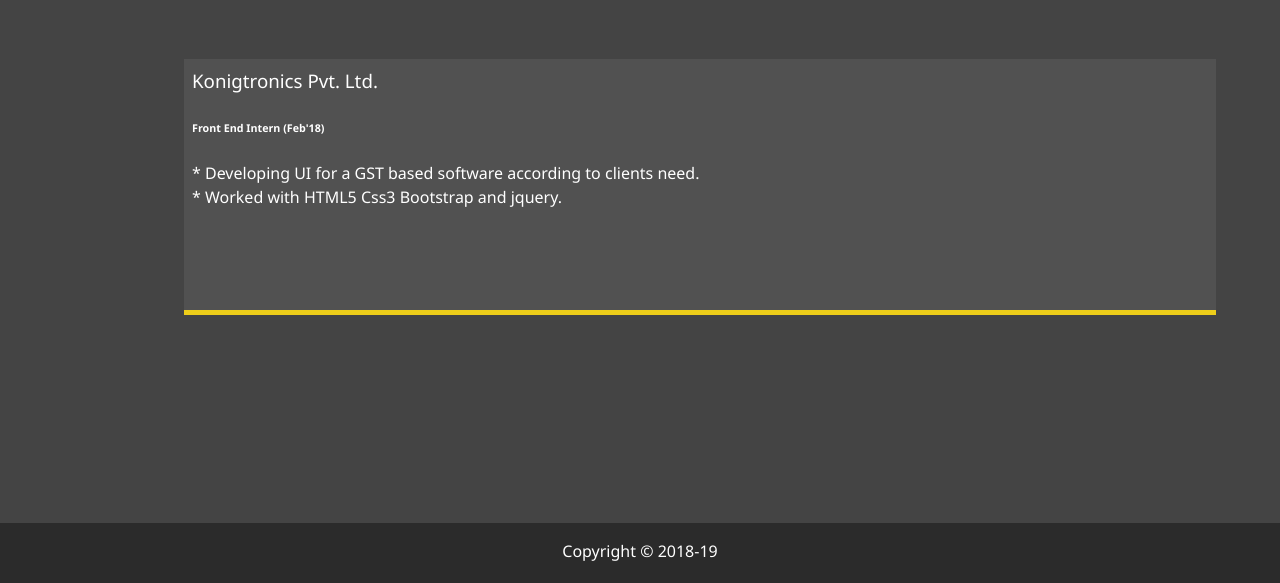
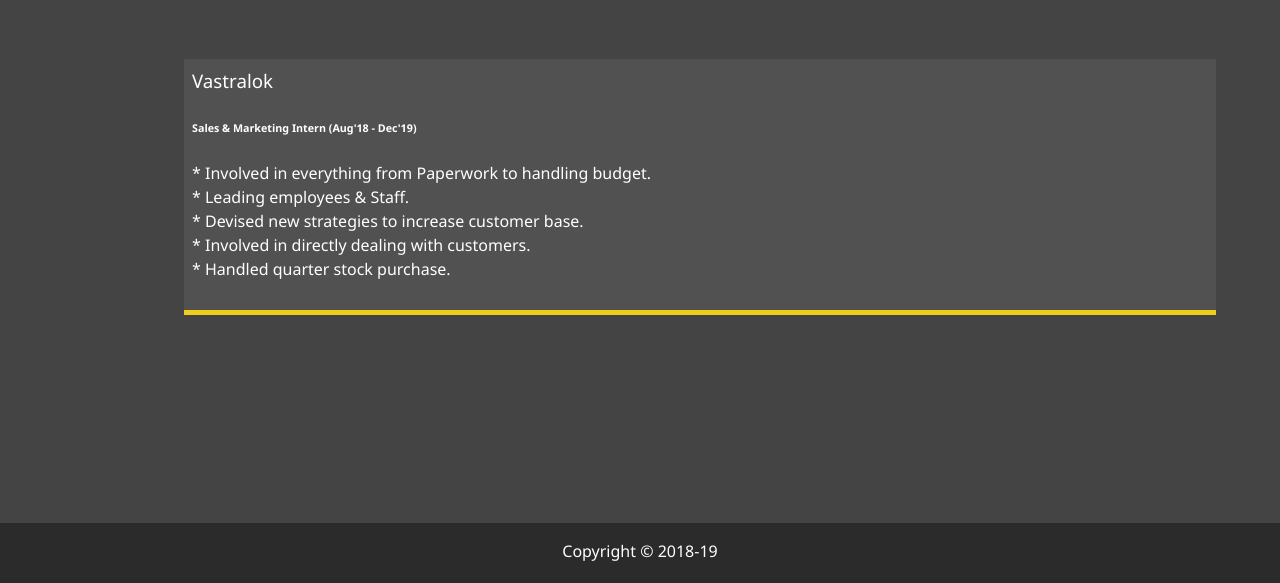
Before and after one commit to vaibhavmehrotra94/Portfolio, a plain HTML site: page about.html in a window 1280 px wide. Shown: the part 217-800 px from the top of the page. Drawn offline with Linux system fonts and the light colour scheme.

Commit message:
edit some data

```diff
--- a/about.html
+++ b/about.html
@@ -76,21 +76,23 @@
         </p>
       </div>
 
-
-
-
       <div class="job job-1">
-        <h3>Ivety.ai</h3>
-        <h6>Chat-Bot & Web Intern (Jan'18 - Currently Working here)</h6>
-        <p>
-          * Building Chat-Bots using different Bot-Engines and NodeJs. <br>
-          * Built single page website using wordpress. <br>
-          * Part of business development & marketing team. <br>
-        </p>
+        <h3>Vapptek Software Solutions</h3>
+        <h6>Full Stack Intern (Mar'18 - May'18)</h6>
+        <p>* Worked on company's website. <br>
+          * Web applications for clients with other team members. <br>
+          * My work included various technologies like HTML, CSS, Bootstrap,
+          Javascript, Jquery, NodeJs, PaperJs, HowlerJs, Express Js, MongoDB, MySQL.</p>
       </div>
 
+      <div class="job job-2">
+        <h3>Konigtronics Pvt. Ltd.</h3>
+        <h6>Front End Intern (Feb'18)</h6>
+        <p>* Developing UI for a GST based software according to clients need. <br>
+          * Worked with HTML5 Css3 Bootstrap and jquery.</p>
+      </div>
 
-      <div class="job job-2">
+      <div class="job job-3">
         <h3>Vastralok</h3>
         <h6>Sales & Marketing Intern (Aug'18 - Dec'19)</h6>
         <p>
@@ -102,22 +104,17 @@
         </p>
       </div>
 
-      <div class="job job-3">
-        <h3>Vapptek Software Solutions</h3>
-        <h6>Full Stack Intern (Mar'18 - May'18)</h6>
-        <p>* Worked on company's website. <br>
-          * Web applications for clients with other team members. <br>
-          * My work included various technologies like HTML, CSS, Bootstrap,
-          Javascript, Jquery, NodeJs, PaperJs, HowlerJs, Express Js, MongoDB, MySQL.</p>
+      <div class="job job-4">
+        <h3>Vastralok</h3>
+        <h6>Sales & Marketing Intern (Aug'18 - Dec'19)</h6>
+        <p>
+          * Involved in everything from Paperwork to handling budget. <br>
+          * Leading employees & Staff. <br>
+          * Devised new strategies to increase customer base. <br>
+          * Involved in directly dealing with customers. <br>
+          * Handled quarter stock purchase.
+        </p>
       </div>
-
-      <div class="job job-4">
-        <h3>Konigtronics Pvt. Ltd.</h3>
-        <h6>Front End Intern (Feb'18)</h6>
-        <p>* Developing UI for a GST based software according to clients need. <br>
-          * Worked with HTML5 Css3 Bootstrap and jquery.</p>
-      </div>
-
     </div>
   </main>
 
```
